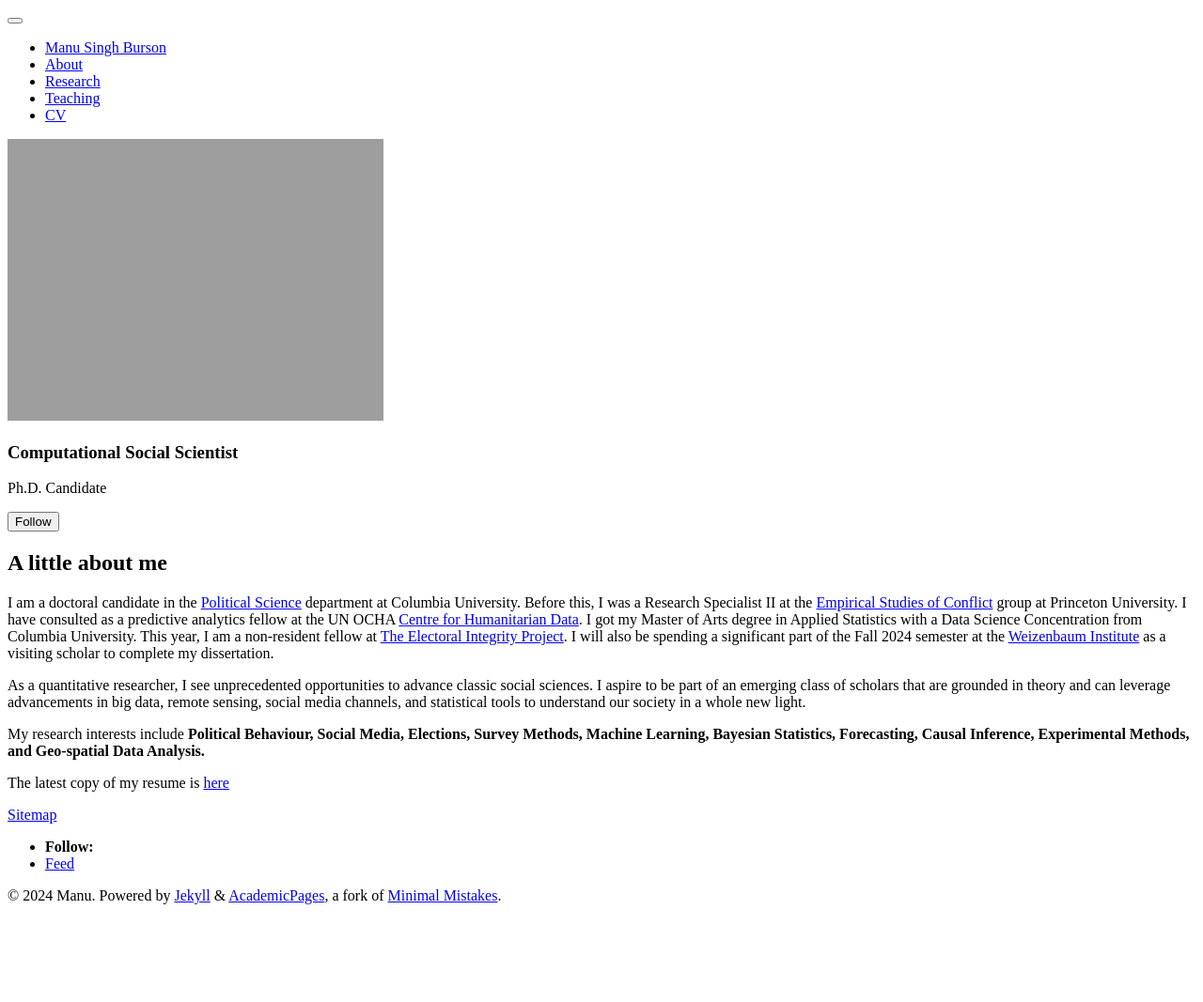
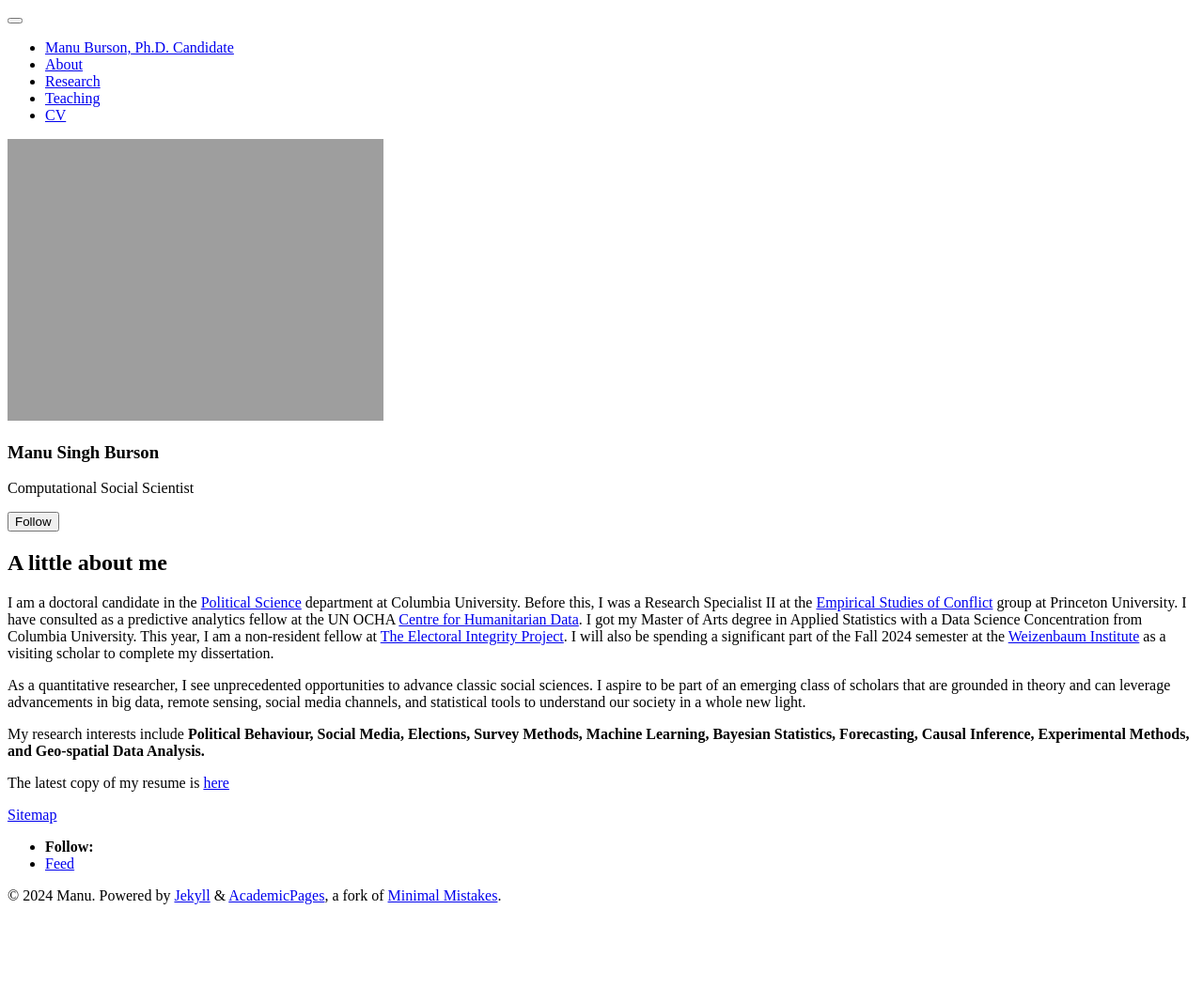
Before and after one commit to manusingh3/manusingh3.github.io, a Jekyll site: the page built from _pages/about.md, in a window 1280 px wide. Shown: the whole page at 94% size. Built offline with Jekyll 4.4.1, drawn with Linux system fonts in a browser that asks for light colours; a script bundle is joined from its source files by our own code; library files that are not in the unit come from our copies.

Commit message:
Update _config.yml

```diff
--- a/_config.yml
+++ b/_config.yml
@@ -8,7 +8,7 @@
 
 # Basic Site Settings
 locale                   : "en-US"
-title                    : "Manu Singh Burson"
+title                    : "Manu Burson, Ph.D. Candidate"
 title_separator          : "-"
 name                     : &name "Manu"
 description              : &description "Computational Social Scientist"
@@ -22,9 +22,9 @@ repository               : "manusingh3/manusingh3.github.io"
 author:
   # Biographic information
   avatar           : "00517.JPG"
-  name             : "Computational Social Scientist"
+  name             : "Manu Singh Burson"
   pronouns         : # example: "she/her"
-  bio              : "Ph.D. Candidate"
+  bio              : "Computational Social Scientist"
   location         : "New York"
   employer         : "Columbia University"
   uri              : # URL
```
